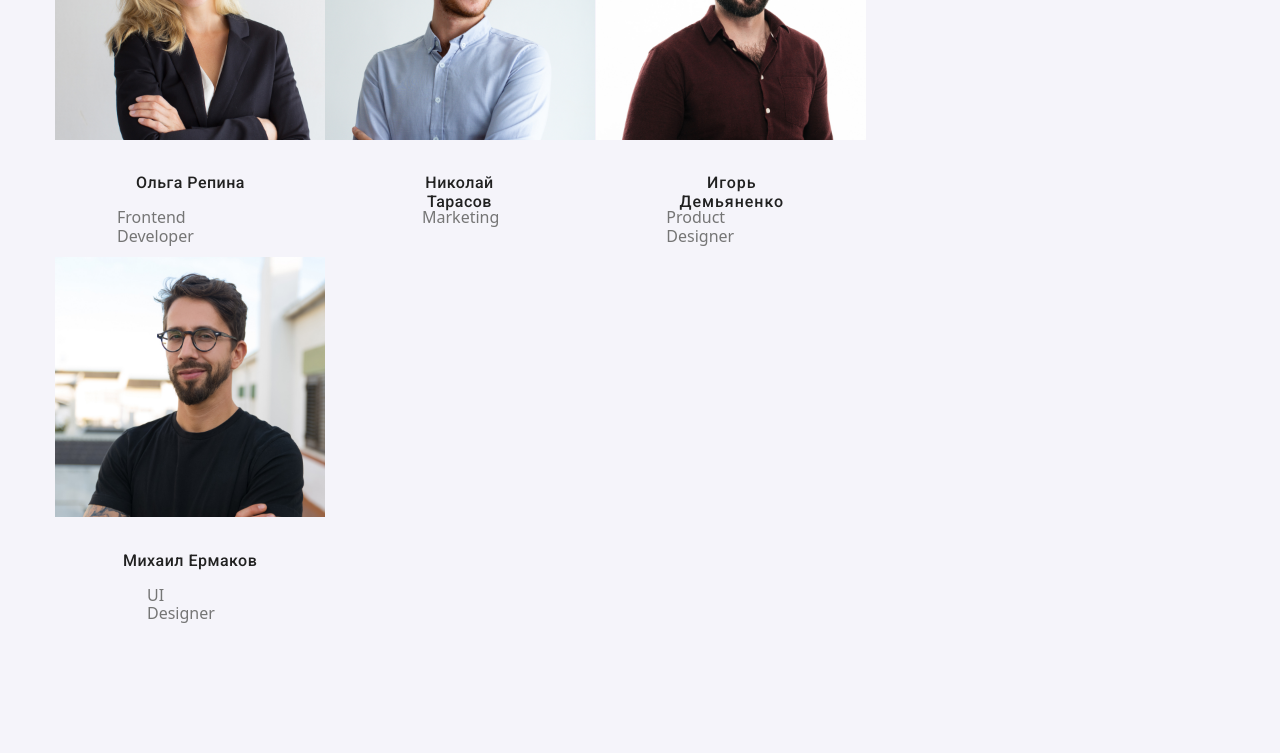
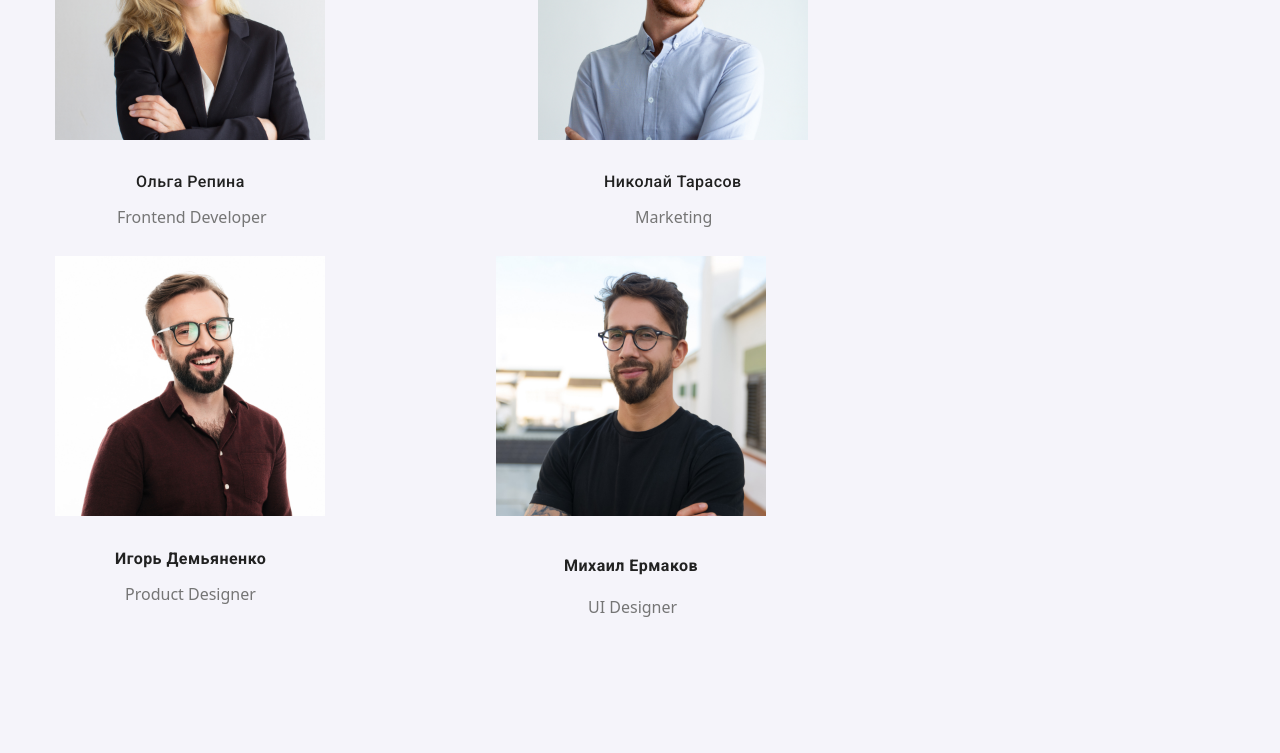
Before and after one commit to Zhiltsov226/goit-markup-hw-03, a plain HTML site: page index.html in a window 1280 px wide. Shown: the part 2010-2763 px from the top of the page. Drawn offline with nearby package versions, Linux system fonts and the light colour scheme.

Commit message:
res-work-02

```diff
--- a/css/styles.css
+++ b/css/styles.css
@@ -12,11 +12,12 @@ ul {
      padding-left: 0;
  }
  body {
+     font-family: Roboto,sans-serif;
      margin: 0;
      color: var(--black);
  }
       .section-main {
-         background-color: var(--mainer-bg-color)
+          background-color: var(--white-2)
       }
       .container {
          width: 1210px;
@@ -145,6 +146,9 @@ body {
          color: var(--black);
       }
       .link-active:hover{
+          color: var(--active);
+      }
+      .site-nav .current {
          color: var(--active);
   }
       .list {
@@ -374,67 +378,55 @@ body {
          margin-bottom: 10px;
 
          font-family: Roboto,sans-serif;
-        font-style: normal;
-        font-weight: 500;
+
+
          font-size: 16px;
-        line-height: 19px;
+         line-height: 1.18x;
 
          letter-spacing: 0.03em;
          color: var(--black);
      }
      .link-title-product {
-        width: 151px;
-        height: 19px;
-        left: 275px;
-        top: 1925px;
-
-
          margin-top: 30px;
          margin-left: 60px;
          margin-right: 59px;
 
+          font-family: Roboto,sans-serif;
 
-        font-family: Roboto,sans-serif;
-        font-style: 400;
-        font-weight: 500;
+
           font-size: 16px;
-        line-height: 19px;
-        text-align: center;
-        color: var(--black)
+          line-height: 1.18;
+
+          letter-spacing: 0.03em;
+          color: var(--black);
      }
      .link-title-marketing {
-        width: 137px;
-         height: 19px;
-         left: 882px;
-         top: 1925px;
+
           margin-top: 30px;
           margin-left: 66px;
            margin-right: 67px;
-          margin-bottom: 10px;
+
+         font-family: Roboto,sans-serif;
+
+         font-weight: 500;
+         font-size: 16px;
+         line-height: 1.18;
+
+         letter-spacing: 0.03em;
+         color: var(--black);
+     }
+     .link-title-developer {
+
+          margin-top: 30px;
+          margin-left: 81px;
+           margin-right: 80px;
+
          font-family: Roboto,sans-serif;
          font-style: normal;
          font-weight: 500;
          font-size: 16px;
-        line-height: 19px;
-        text-align: center;
-        letter-spacing: 0.03em;
-        color: var(--black);
-    }
-    .link-title-developer {
-        width: 109px;
-       height: 19px;
-        left: 596px;
-         top: 1925px;
-         margin-top: 30px;
-         margin-left: 81px;
-          margin-right: 80px;
-          margin-bottom: 10px;
-        font-family: Roboto,sans-serif;
-        font-style: normal;
-        font-weight: 500;
-        font-size: 16px;
-        line-height: 19px;
-        text-align: center;
+         line-height: 1.18;
+
          letter-spacing: 0.03em;
          color: var(--black);
      }
@@ -447,40 +439,32 @@ body {
      letter-spacing: 0.06em;
      color: var(--black);
     }
-   .img-team .link-title-mark {
+    .link-title-mark {
         margin-left: 97px;
         margin-right: 97px;
         margin-bottom: 30px;
         color: var(--gray);
 
     }
-   .img-team .link-title-fron {
+     .link-title-fron {
         margin-left: 62px;
         margin-right: 61px;
         margin-bottom: 30px;
-       width: 147px;
-       height: 19px;
-       left: 577px;
-       top: 1954px;
+
         color: var(--gray);
     }
-   .img-team .link-title-des {
+    .link-title-des {
      margin-left: 70px;
      margin-right: 70px;
      margin-bottom: 30px;
-    width: 130px;
-   height: 19px;
-   left: 285px;
-   top: 1954px;
+
     color: var(--gray);
     }
-   .img-team .link-title-ui {
+     .link-title-ui {
      margin-left: 92px;
      margin-right: 91px;
      margin-bottom: 30px;
-    width: 87px;
-left: 1207px;
-top: 1954px;
+
      color: var(--gray);
 
     }
@@ -496,8 +480,22 @@ top: 1954px;
     .addres {
         display: inline-block;
     }
+    .logo-white {
+     color: var(--white-2);
+ }
+ .adress-ul {
+     list-style: none;
+ }
     .siti {
         display: inline-block;
+
+
         color: var(--white-2);
-       padding-top: 20px;
+
+
+        font-family: Roboto,sans-serif;
+        font-size: 14px;
+        line-height: 1.71;
+
+        letter-spacing: 0.03em
     }
--- a/index.html
+++ b/index.html
@@ -16,10 +16,13 @@
     <header class="haed-hero">
         <div class="container main-div">
         <nav class="nav-header">
-              <span class="logo">Web</span><span class="logotip">Studio</span>
+            <a href="./" lang="en" class="logo">Web<span class="logotip">Studio</span>
+
+            </a>
+
 
          <ul class="site-nav">
-             <li class="iteam-header"><a class="link-active-styles" href="">Студия</a></li>
+             <li class="iteam-header"><a class="link-active-styles current" href="">Студия</a></li>
              <li class="iteam-header"><a class="link-active-styles" href="./portfolio.html">Портфолио</a></li>
              <li class="iteam-header"><a class="link-active-styles" href="">Контакты</a></li>
          </ul>
@@ -132,12 +135,13 @@
         <footer class="footer-contentc">
             <div class="container">
                 <div class="addres">
-                <a href="./portfolio.html">
-                    <img src="./images/logo.svg" alt="логотип" /></a>
+                    <a href="./" lang="en" class="logo">Web<span class="logo-white">Studio</span>
                  <address>
-                 <span class="siti">г. Киев, пр-т Леси Украинки, 26</span>
-                 <a class="link-mail" href="mailto:info@example.com">info@example.com</a>
-                 <a  class="link-tel" href="tel:+38-099-111-11-11">+38 099 111 11 11</a>
+                    <ul class="adress-ul">
+                        <li class="siti"> г. Киев, пр-т Леси Украинки, 26</li>
+                         <li><a class="link-mail" href="mailto:info@devstudio.com">info@devstudio.com</a> </li>
+                         <li><a class="link-tel" href="tel:+380961111111">+38 096 111 11 11</a></li>
+                     </ul>
                  </address>
                  </div>
                 </div>
```
Also changed, not shown: portfolio.html (+6 -4 lines). Lines whose indentation alone changed are shown as unchanged.
